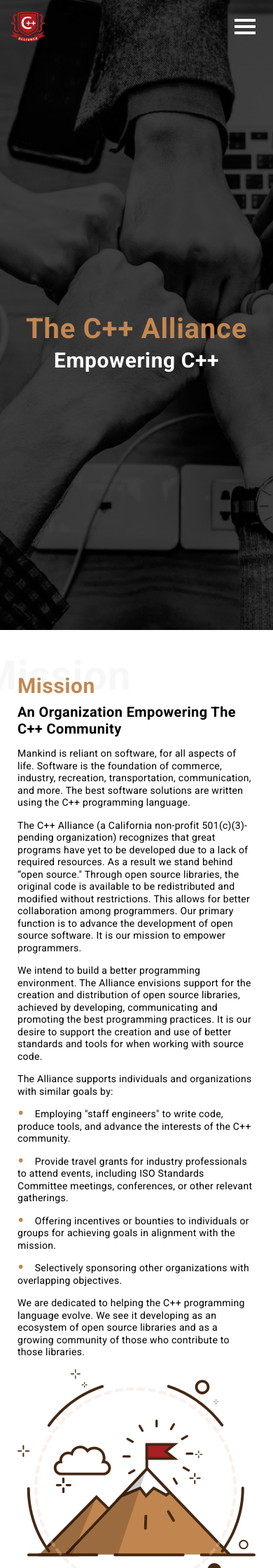
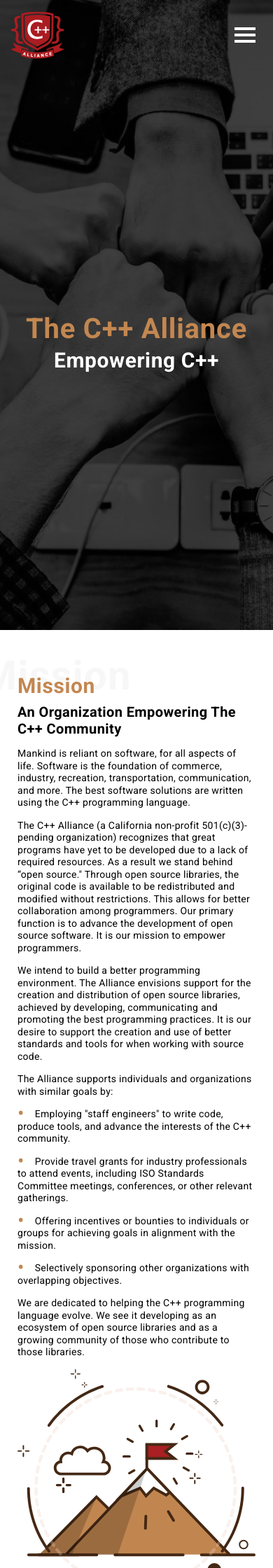
Before and after one commit to AlchemyInteractive/cpp-alliance, a Jekyll site: the page built from index.html, in a window 390 px wide. Shown: the top 2240 px of the page at 70% size. Built offline with Jekyll 4.4.1, drawn with Linux system fonts in a browser that asks for light colours.

Commit message:
makes logo bigger on mobile

```diff
--- a/_sass/modules/navigation.scss
+++ b/_sass/modules/navigation.scss
@@ -1,14 +1,10 @@
 .nav {
-  height: 75px;
+  height: 100px;
   position: absolute;
   top: 0;
   left: 0;
   width: 100%;
   z-index: $z-above-top;
-
-  @include breakpoint($desktop-small) {
-    height: 100px;
-  }
 
   &.dark {
     position: relative;
@@ -16,7 +12,7 @@
   }
 
   .logo {
-    width: 50px;
+    width: 77px;
     position: absolute;
     top: 50%;
     transform: translateY(-50%);
```
